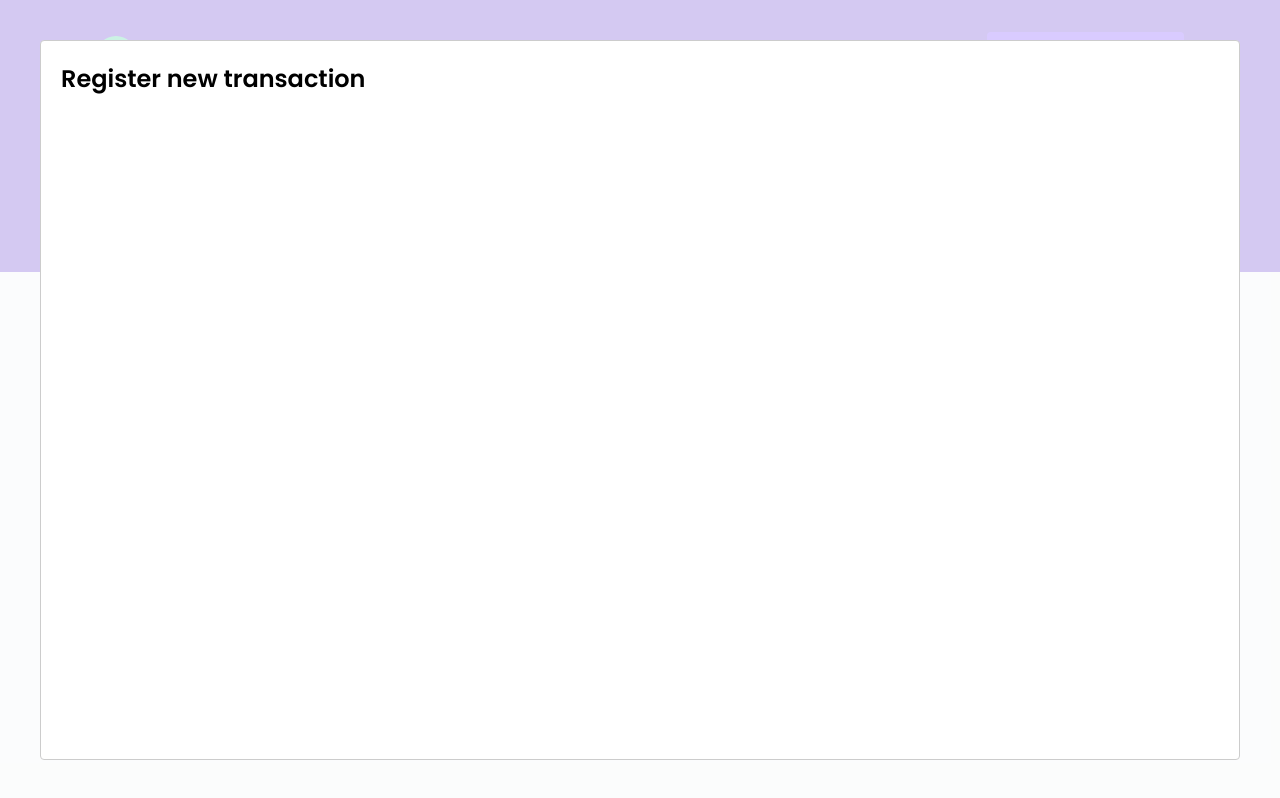
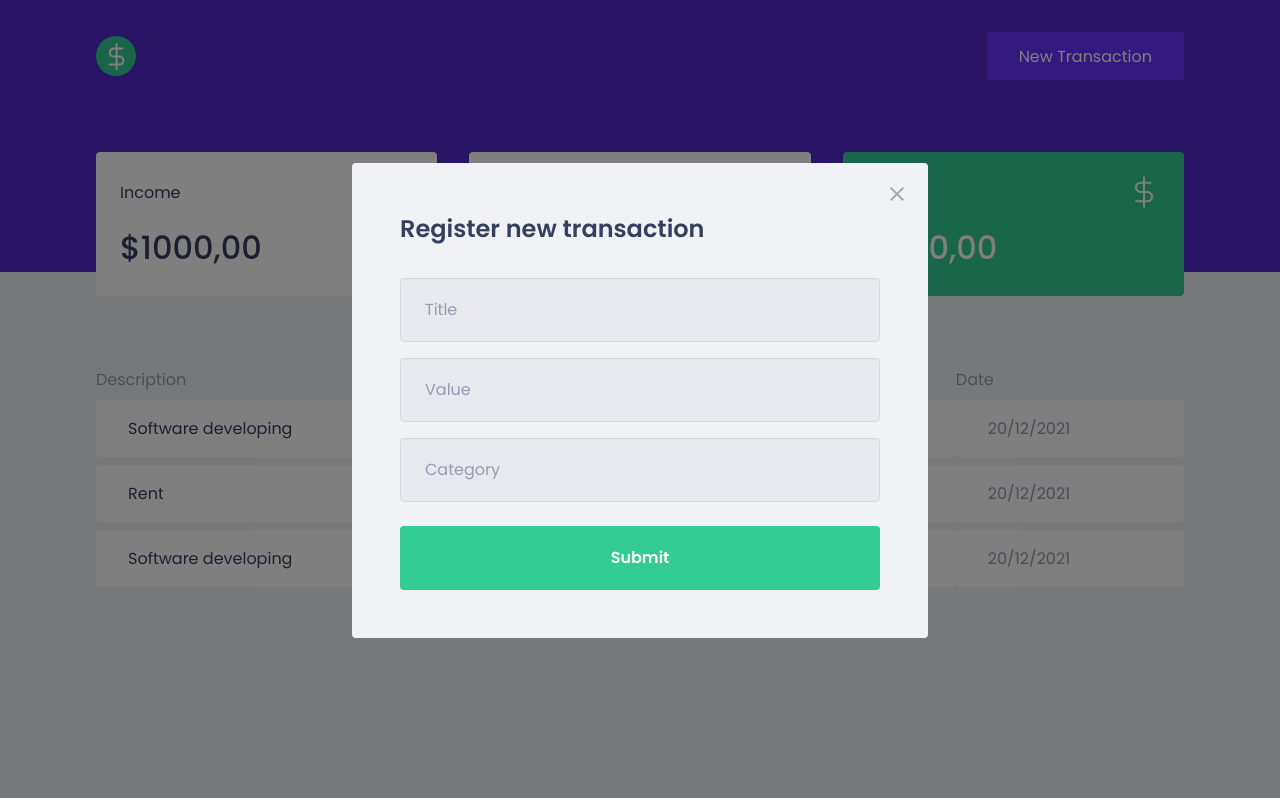
Before and after one commit to jordanboaz/moneycontrol, a React (Create React App) app: page / in a window 1280 px wide. Both pictures are taken after a click on the button "New Transaction". Built offline with nearby package versions, Linux system fonts and the light colour scheme; no server answers; what miragejs would draw is missing.

Commit message:
Adds modal

```diff
--- a/src/App.tsx
+++ b/src/App.tsx
@@ -1,10 +1,12 @@
 import { GlobalStyle } from './styles/global';
 import { Header } from './components/Header';
 import { Dashboard } from './components/Dashboard';
+import { NewTransactionalModal } from './components/NewTransactionalModal'
+import { useState } from 'react';
 import Modal from 'react-modal'
-import { useState } from 'react';
 
 Modal.setAppElement('#root')
+
 
 export function App() {
   const [modalIsOpen, setModalIsOpen] = useState(false);
@@ -22,10 +24,9 @@
       <Header onOpenNewTransactionModal={handleOpenModal} />
       <Dashboard />
 
-      <Modal isOpen={modalIsOpen} onRequestClose={handleCloseModal}>
-        <h2>Register new transaction</h2>
-      </Modal>
+
       <GlobalStyle />
+      <NewTransactionalModal isOpen={modalIsOpen} onRequestClose={handleCloseModal} />
     </>
   );
 }
--- /dev/null
+++ b/src/components/NewTransactionalModal/index.tsx
@@ -0,0 +1,32 @@
+import Modal from 'react-modal'
+import closeImg from '../../assets/close.svg';
+import { Container } from './styles'
+interface NewTransactinonalModalProps {
+  isOpen: boolean;
+  onRequestClose: () => void;
+}
+
+
+export function NewTransactionalModal({ isOpen, onRequestClose }: NewTransactinonalModalProps) {
+  return (
+    <Modal
+      isOpen={isOpen}
+      onRequestClose={onRequestClose}
+      overlayClassName="react-modal-overlay"
+      className="react-modal-content"
+    >
+      <button type="button" onClick={onRequestClose} className="react-modal-close">
+        <img src={closeImg} alt="Close modal" />
+      </button>
+      <Container>
+        <h2>Register new transaction</h2>
+
+        <input placeholder="Title" />
+        <input placeholder="Value" type="number" />
+        <input placeholder="Category" />
+
+        <button type="submit" >Submit</button>
+      </Container>
+    </Modal >
+  )
+}
--- /dev/null
+++ b/src/components/NewTransactionalModal/styles.ts
@@ -0,0 +1,49 @@
+import styled from 'styled-components'
+
+export const Container = styled.form`
+  h2 {
+    color: var(--text-title);
+    font-size: 1.5rem;
+    margin-bottom: 2rem;
+  }
+
+  input {
+    width: 100%;
+    padding: 0 1.5rem;
+    height: 4rem;
+    border-radius: 0.25rem;
+
+    background: #e7e9ee;
+    border: 1px solid #d7d7d7;
+
+    font-weight: 400;
+    font-size: 1rem;
+
+    &::placeholder {
+      color: var(--text-body)
+    }
+
+    & + input {
+      margin-top: 1rem;
+    }
+  }
+
+  button[type="submit"] {
+      width: 100%;
+      padding: 0 1.5rem;
+      height: 4rem;
+      background: var(--green);
+      border-radius: 0.25rem;
+      border: 0;
+      font-size: 1rem;
+      margin-top: 1.5rem;
+      font-weight: 600;
+      color: white;
+
+      transition: filter 0.2s;
+
+      &:hover {
+        filter: brightness(0.9)
+      }
+    }
+`
--- a/src/styles/global.ts
+++ b/src/styles/global.ts
@@ -53,4 +53,44 @@
     opacity: 0.6;
     cursor: not-allowed;
   }
+
+  .react-modal-overlay {
+    background: rgba(0,0,0,0.5);
+    position: fixed;
+    top: 0;
+    bottom: 0;
+    right: 0;
+    left: 0;
+
+    display: flex;
+    align-items: center;
+    justify-content: center;
+  }
+
+  .react-modal-close {
+    position: absolute;
+    right: 1.5rem;
+    top: 1.5rem;
+    border: 0;
+    background: transparent;
+
+    transition: filter 0.2s;
+
+    &:hover {
+      filter: brightness(0.5)
+    }
+  }
+
+  .react-modal-content {
+    width: 100%;
+    max-width: 576px;
+
+    background: var(--background);
+    padding: 3rem;
+    position: relative;
+
+    border-radius: 0.25rem;
+  }
+
+
 `
```
